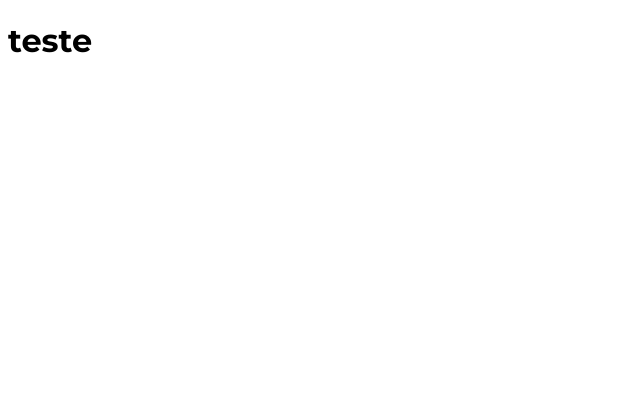
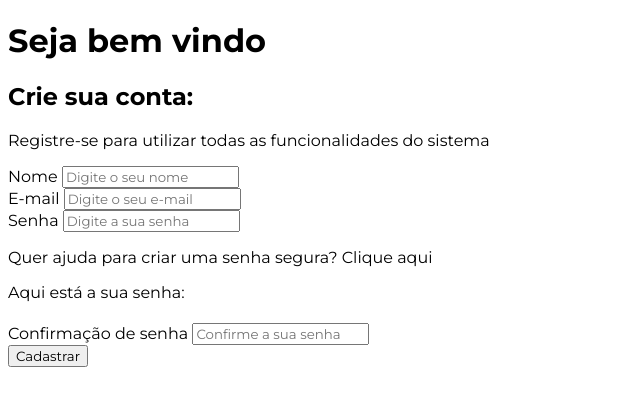
Before and after one commit to Filipe-Bacof/Gerador-de-Senhas-1, a plain HTML site: page index.html in a window 1280 px wide. Shown: the whole page, without its empty margins (0-640 px from the left). Drawn offline with Linux system fonts and the light colour scheme.

Commit message:
html do formulário pronto

```diff
--- a/index.html
+++ b/index.html
@@ -9,6 +9,38 @@
         <title>Gerador de senhas</title>
     </head>
     <body>
-        <h1>teste</h1>
+        <div id="register-container">
+            <div id="register-banner">
+                <div id="banner-layer">
+                    <h1>Seja bem vindo</h1>
+                </div>
+            </div>
+            <div id="register-form">
+                <h2>Crie sua conta:</h2>
+                <p>Registre-se para utilizar todas as funcionalidades do sistema</p>
+                <div class="form-control">
+                    <label for="name">Nome</label>
+                    <input type="text" name="name" id="name" placeholder="Digite o seu nome" />
+                </div>
+                <div class="form-control">
+                    <label for="email">E-mail</label>
+                    <input type="text" type="email" id="email" placeholder="Digite o seu e-mail" />
+                </div>
+                <div class="form-control">
+                    <label for="password">Senha</label>
+                    <input type="text" type="password" id="password" placeholder="Digite a sua senha" />
+                </div>
+                <p>Quer ajuda para criar uma senha segura? <span id="generate-password">Clique aqui</span></p>
+                <div id="generated-password">
+                    <p>Aqui está a sua senha:</p>
+                    <h4></h4>
+                </div>
+                <div class="form-control">
+                    <label for="confirmpassword">Confirmação de senha</label>
+                    <input type="text" type="confirmpassword" id="confirmpassword" placeholder="Confirme a sua senha" />
+                </div>
+                <input type="submit" value="Cadastrar" />
+            </div>
+        </div>
     </body>
 </html>
```
